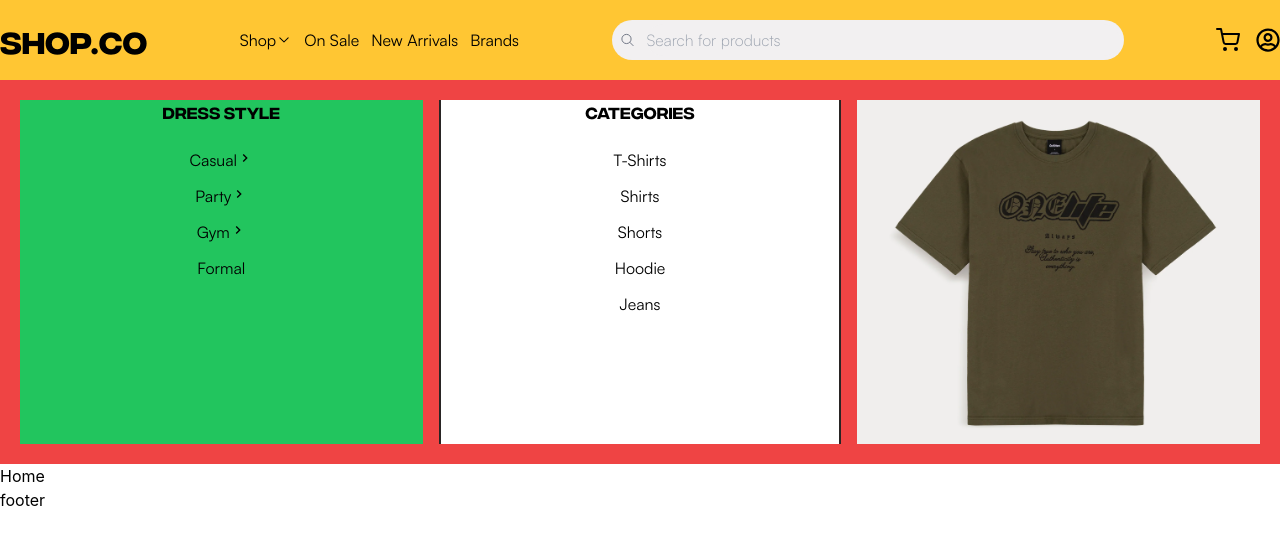
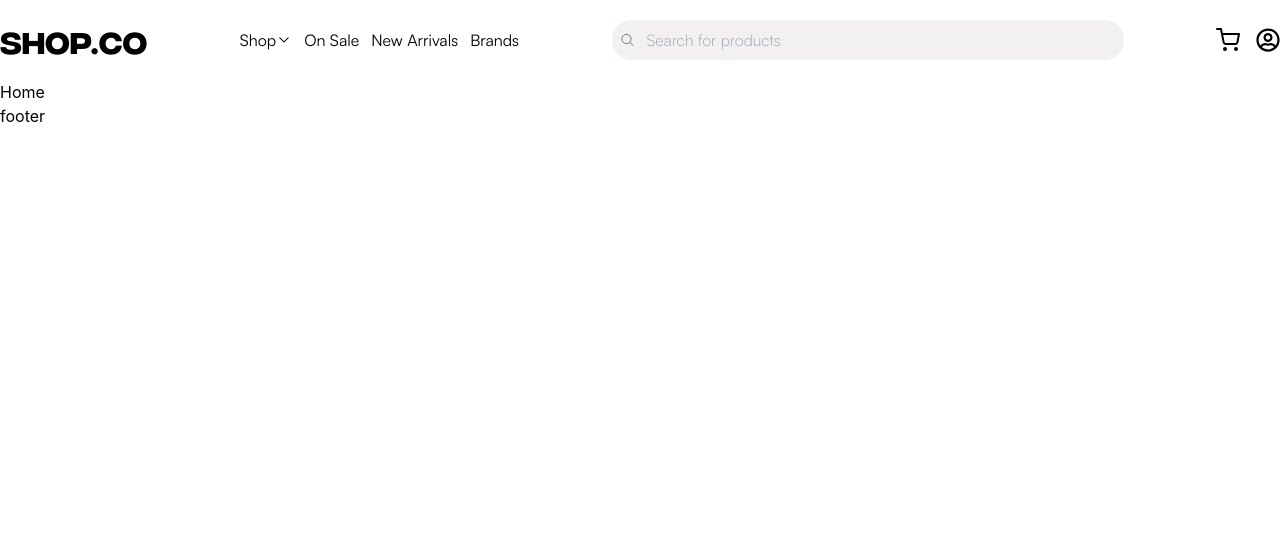
Before and after one commit to mjpeyvandi/React-E-Commerce-Shop, a React (Create React App) app: page / in a window 1280 px wide. Shown: the top 544 px of the page. Built offline with nearby package versions, Linux system fonts and the light colour scheme; the HTML template or start-up script is replaced by a standard one.

Commit message:
create multilevel menu

```diff
--- a/src/index.css
+++ b/src/index.css
@@ -32,6 +32,7 @@ body {
     sans-serif;
   -webkit-font-smoothing: antialiased;
   -moz-osx-font-smoothing: grayscale;
+  overflow: auto;
 }
 
 code {
--- a/src/ui/AppLayout.jsx
+++ b/src/ui/AppLayout.jsx
@@ -1,18 +1,19 @@
-import React from 'react'
+import React, { useState } from 'react'
 import { Navbar } from './Navbar'
 
 export const AppLayout = ({children}) => {
+  const [Modal, setOp] = useState(false)
   return (
     <div>
-        <header className='container bg-star mx-auto'>
-            <Navbar/>
+        <header className='container bg-white mx-auto'>
+            <Navbar setOp={setOp}/>
         </header>
 
-        <main>
+        <main className={`${Modal ? 'opacity-10' : ''}`}>
             {children}
         </main>
 
-        <footer>
+        <footer className={`${Modal ? 'opacity-10' : ''}`}>
             <p>footer</p>
         </footer>
     </div>
--- /dev/null
+++ b/src/ui/ModalMenu.jsx
@@ -0,0 +1,96 @@
+import React, { useState } from "react";
+
+import { MdKeyboardArrowRight } from "@react-icons/all-files/md/MdKeyboardArrowRight";
+import image from "../assets/images/image 1.png";
+
+export const ModalMenu = ({ state, setOp }) => {
+  const [show, setShow] = useState(false);
+  const [showSubMenu, setShowSubMenu] = useState(null);
+
+  return (
+    <div
+      className={`w-full h-96 ${state || show ? "block" : "hidden"} container mx-auto fixed z-[1000]`}
+      onMouseEnter={() => setShow(true) & setOp(true)}
+      onMouseLeave={() => setShow(false) & setOp(false)}
+    >
+      <div className="w-full h-full columns-3 bg-gray-100 p-5">
+        <div className="w-full h-full flex flex-col justify-start items-center gap-6 bg-gray-100">
+          <h4 className="font-titr-m">DRESS STYLE</h4>
+          <ul className="w-full flex flex-col justify-between items-center gap-3 font-satoshi">
+            <li
+              className="relative w-full inline-flex justify-center items-baseline cursor-pointer align-baseline hover:font-bold"
+              onMouseEnter={() => setShowSubMenu("casual")}
+              onMouseLeave={() => setShowSubMenu(null)}
+            >
+              Casual <MdKeyboardArrowRight />
+              <ul
+                className={`absolute flex flex-col justify-center items-center gap-3 left-64 font-satoshi-l ${
+                  showSubMenu === "casual" ? "block" : "hidden"
+                }`}
+              >
+                <li className="cursor-pointer">T-Shirt</li>
+                <li className="cursor-pointer">Shirt</li>
+                <li className="cursor-pointer">Maxi</li>
+              </ul>
+            </li>
+            <li
+              className="relative w-full inline-flex justify-center items-baseline cursor-pointer align-baseline hover:font-bold"
+              onMouseEnter={() => setShowSubMenu("party")}
+              onMouseLeave={() => setShowSubMenu(null)}
+            >
+              Party <MdKeyboardArrowRight />
+              <ul
+                className={`absolute flex flex-col justify-center items-center gap-3 left-64 font-satoshi-l ${
+                  showSubMenu === "party" ? "block" : "hidden"
+                }`}
+              >
+                <li className="">Maxi</li>
+                <li className="">Midi</li>
+                <li className="">Mini</li>
+              </ul>
+            </li>
+            <li
+              className="relative w-full inline-flex justify-center items-baseline cursor-pointer align-baseline hover:font-bold"
+              onMouseEnter={() => setShowSubMenu("gym")}
+              onMouseLeave={() => setShowSubMenu(null)}
+            >
+              Gym <MdKeyboardArrowRight />
+              <ul
+                className={`absolute flex flex-col justify-center items-center gap-3 left-64 font-satoshi-l ${
+                  showSubMenu === "gym" ? "block" : "hidden"
+                }`}
+              >
+                <li className="">Shirt</li>
+                <li className="">Short</li>
+              </ul>
+            </li>
+            <li>Formal</li>
+          </ul>
+        </div>
+        <div className="w-full h-full flex flex-col justify-start items-center gap-6 bg-gray-100 border-x-2 border-stone-800">
+          <h4 className="font-titr-m">CATEGORIES</h4>
+          <ul className="w-full flex flex-col justify-between items-center gap-3 font-satoshi">
+            <li className="w-full inline-flex justify-center items-baseline cursor-pointer align-baseline hover:font-bold">
+              T-Shirts
+            </li>
+            <li className="w-full inline-flex justify-center items-baseline cursor-pointer align-baseline hover:font-bold">
+              Shirts
+            </li>
+            <li className="w-full inline-flex justify-center items-baseline cursor-pointer align-baseline hover:font-bold">
+              Shorts
+            </li>
+            <li className="cursor-pointer hover:font-bold">Hoodie</li>
+            <li className="cursor-pointer hover:font-bold">Jeans</li>
+          </ul>
+        </div>
+        <div className="w-full h-full">
+          <img
+            src={image}
+            alt="shop"
+            className="relative w-full h-full object-cover hover:opacity-70 hover:transition-opacity duration-300 cursor-pointer"
+          />
+        </div>
+      </div>
+    </div>
+  );
+};
--- a/src/ui/Navbar.jsx
+++ b/src/ui/Navbar.jsx
@@ -1,86 +1,41 @@
-import React from "react";
+import React, { useState } from "react";
 
 import { GoChevronDown } from "@react-icons/all-files/go/GoChevronDown";
 import { FiShoppingCart } from "@react-icons/all-files/fi/FiShoppingCart";
 import { FaRegUserCircle } from "@react-icons/all-files/fa/FaRegUserCircle";
-import { MdKeyboardArrowRight } from "@react-icons/all-files/md/MdKeyboardArrowRight";
-import image from '../assets/images/image 1.png'
 
 import { Search } from "./Search";
+import { ModalMenu } from "./ModalMenu";
 
-export const Navbar = () => {
+export const Navbar = ({setOp}) => {
+  const [showModal, setShowModal] = useState(false);
   return (
     <>
       <div className="w-full h-20">
         <div className="w-full h-full flex flex-row justify-between items-center">
-          <span className="font-titr text-3xl">SHOP.CO</span>
-          <ul className="flex flex-row justify-between items-center font-satoshi space-x-3">
-            <li className="inline-flex justify-between items-center cursor-pointer">
+          <span className="font-titr text-3xl cursor-pointer">SHOP.CO</span>
+          <ul className="h-full flex flex-row justify-between items-center align-baseline font-satoshi space-x-3">
+            <li
+              className="h-full inline-flex justify-between items-center cursor-pointer hover:font-bold"
+              onMouseEnter={() => setShowModal(true) & setOp(true)}
+              onMouseLeave={() => setShowModal(false) & setOp(false)}
+            >
               Shop <GoChevronDown />
             </li>
-            <li className="cursor-pointer">On Sale</li>
-            <li className="cursor-pointer">New Arrivals</li>
-            <li className="cursor-pointer">Brands</li>
+            <li className="h-full flex items-center cursor-pointer hover:font-bold">On Sale</li>
+            <li className="h-full flex items-center cursor-pointer hover:font-bold">
+              New Arrivals
+            </li>
+            <li className="h-full flex items-center cursor-pointer hover:font-bold">Brands</li>
           </ul>
           <Search />
           <div className="w-16 flex flex-row justify-between items-center">
-            <FiShoppingCart className="size-6" />
-            <FaRegUserCircle className="size-6" />
+            <FiShoppingCart className="size-6 cursor-pointer" />
+            <FaRegUserCircle className="size-6 cursor-pointer" />
           </div>
         </div>
       </div>
-      <div className="w-full h-96 ">
-        <div className="w-full h-full columns-3 bg-red-500 p-5">
-          <div className="w-full h-full flex flex-col justify-start items-center gap-6 bg-green-500">
-            <h4 className="font-titr-m">DRESS STYLE</h4>
-            <ul className="w-full flex flex-col justify-between items-center gap-3 font-satoshi">
-              <li className="relative w-full inline-flex justify-center items-baseline cursor-pointer align-baseline">
-                Casual <MdKeyboardArrowRight />
-                <ul className="absolute flex flex-col justify-center items-center gap-3 left-64 font-satoshi-l hidden">
-                  <li className="cursor-pointer">T-Shirt</li>
-                  <li className="cursor-pointer">Shirt</li>
-                  <li className="cursor-pointer">Maxi</li>
-                </ul>
-              </li>
-              <li className="relative w-full inline-flex justify-center items-baseline cursor-pointer align-baseline">
-                Party <MdKeyboardArrowRight />
-                <ul className="absolute flex flex-col justify-center items-center gap-3 left-64 font-satoshi-l hidden">
-                  <li>Maxi</li>
-                  <li>Midi</li>
-                  <li>Mini</li>
-                </ul>
-              </li>
-              <li className="relative w-full inline-flex justify-center items-baseline cursor-pointer align-baseline">
-                Gym <MdKeyboardArrowRight />
-                <ul className="absolute flex flex-col justify-center items-center gap-3 left-64 font-satoshi-l hidden">
-                  <li>Shirt</li>
-                  <li>Short</li>
-                </ul>
-              </li>
-              <li>Formal</li>
-            </ul>
-          </div>
-          <div className="w-full h-full flex flex-col justify-start items-center gap-6 bg-white border-x-2 border-stone-800">
-            <h4 className="font-titr-m">CATEGORIES</h4>
-            <ul className="w-full flex flex-col justify-between items-center gap-3 font-satoshi">
-              <li className="w-full inline-flex justify-center items-baseline cursor-pointer align-baseline">
-                T-Shirts
-              </li>
-              <li className="w-full inline-flex justify-center items-baseline cursor-pointer align-baseline">
-                Shirts
-              </li>
-              <li className="w-full inline-flex justify-center items-baseline cursor-pointer align-baseline">
-                Shorts
-              </li>
-              <li className="cursor-pointer">Hoodie</li>
-              <li className="cursor-pointer">Jeans</li>
-            </ul>
-          </div>
-          <div className="w-full h-full bg-blue-500">
-            <img src={image} alt="shop" className="relative w-full h-full object-cover" />
-          </div>
-        </div>
-      </div>
+        <ModalMenu state={showModal} setOp={setOp} />
     </>
   );
 };
```
